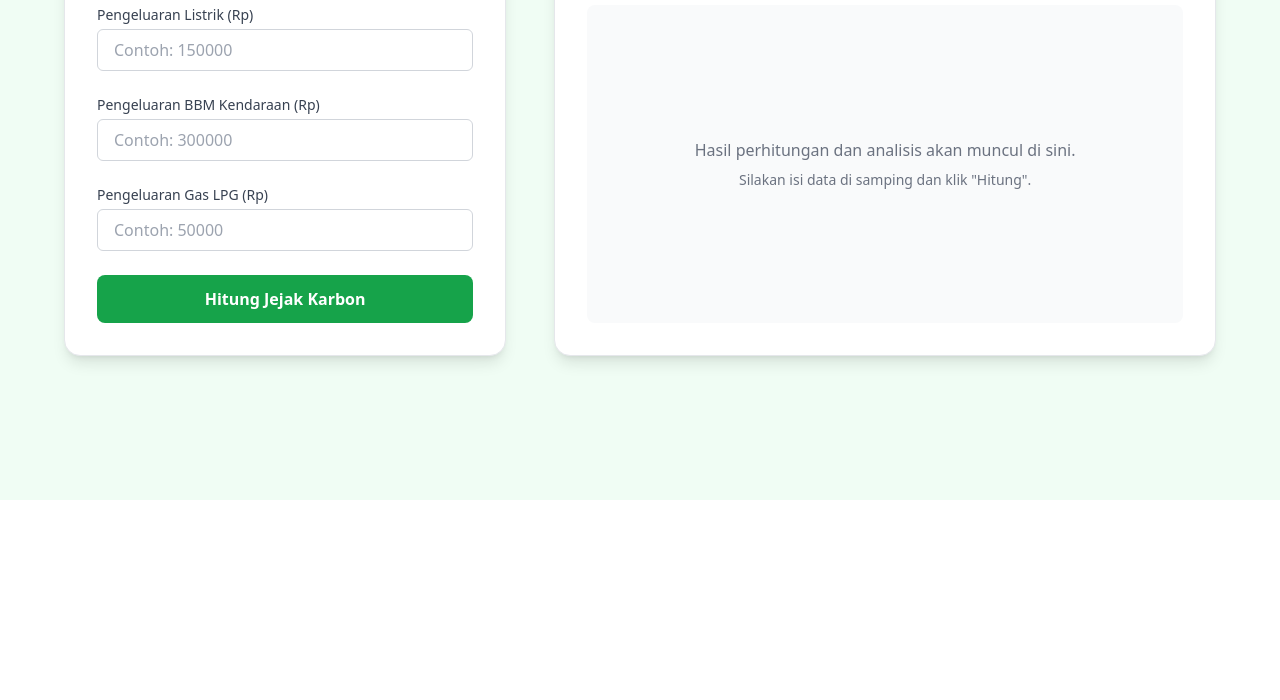
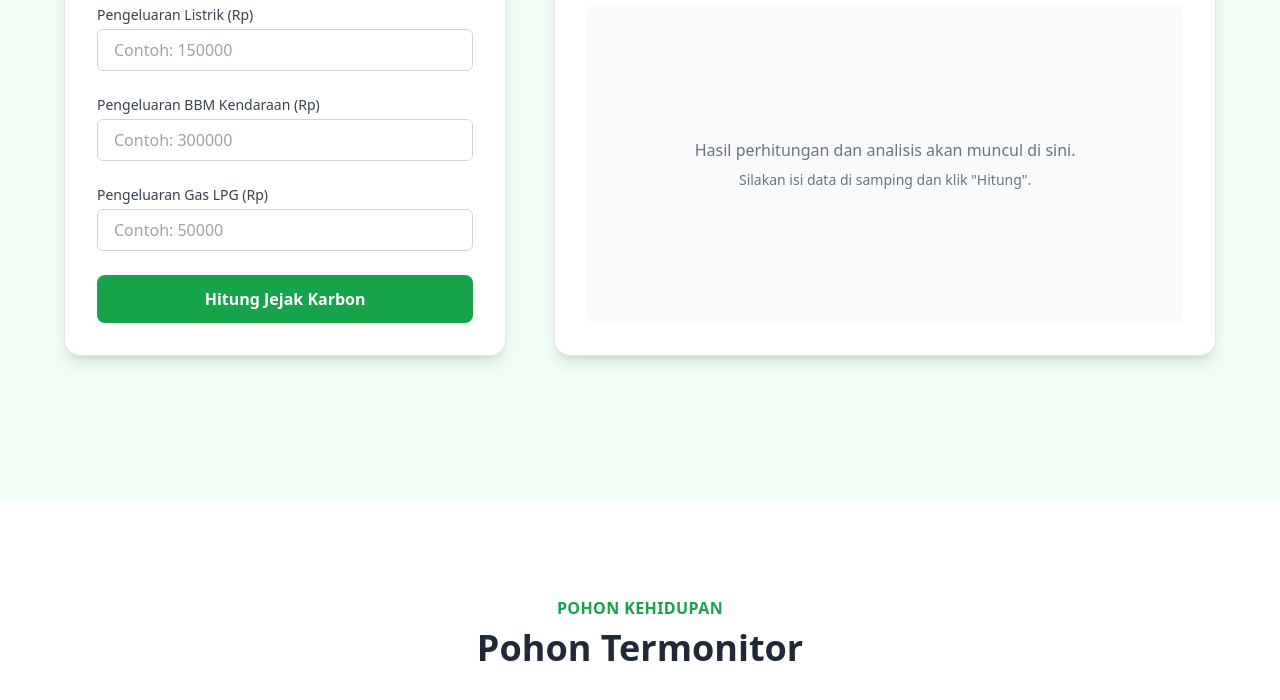
Before and after one commit to akaneyama/bumba-reactjs, a React (Vite) app: page / in a window 1280 px wide. Shown: the part 1100-1800 px from the top of the page. Before the commit the page ends 1600 px from the top, so only its background shows below. Built offline with nearby package versions, Linux system fonts and the light colour scheme.

Commit message:
update: perbaikan Output

```diff
--- /dev/null
+++ b/src/components/Pohontermonitor.jsx
@@ -0,0 +1,23 @@
+import { section } from 'framer-motion/client'
+import react from 'react'
+
+function Pohontermonitor(){
+    return (
+        <section className='bg-white min-h-screen py-16 md:py-24'>
+            <div className='container mx-auto px-4'>
+                <div className='text-center mb-12'>
+                <h2 className="text-base font-semibold text-green-600 tracking-wide uppercase">
+                    Pohon Kehidupan
+                </h2>
+                <h1 className="text-3xl md:text-4xl font-extrabold text-gray-800 mt-2">
+                    Pohon Termonitor
+                </h1>
+                </div>
+            </div>
+
+
+        </section>
+    )
+}
+
+export default Pohontermonitor;
--- a/src/halaman/HomePage.jsx
+++ b/src/halaman/HomePage.jsx
@@ -1,11 +1,13 @@
 
 import TampilanAwal from '../components/tampilanawal';
 import KalkulatorKarbon from '../components/KalkulatorKarbon';
+import Pohontermonitor from '../components/Pohontermonitor';
 function HomePage() {
   return (
     <>
     <TampilanAwal />
     <KalkulatorKarbon />
+    <Pohontermonitor/>
   </>
 
   );
```
